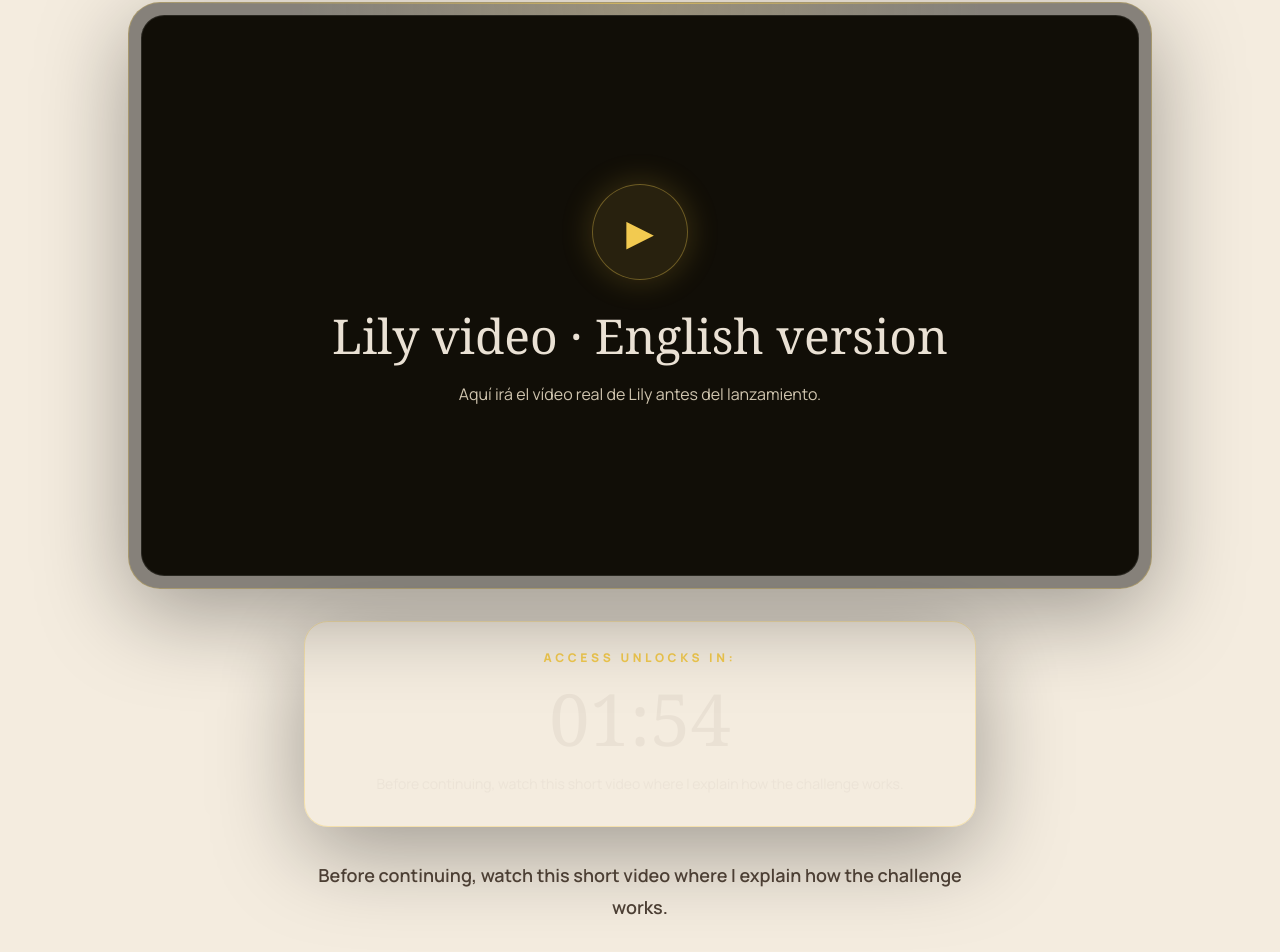
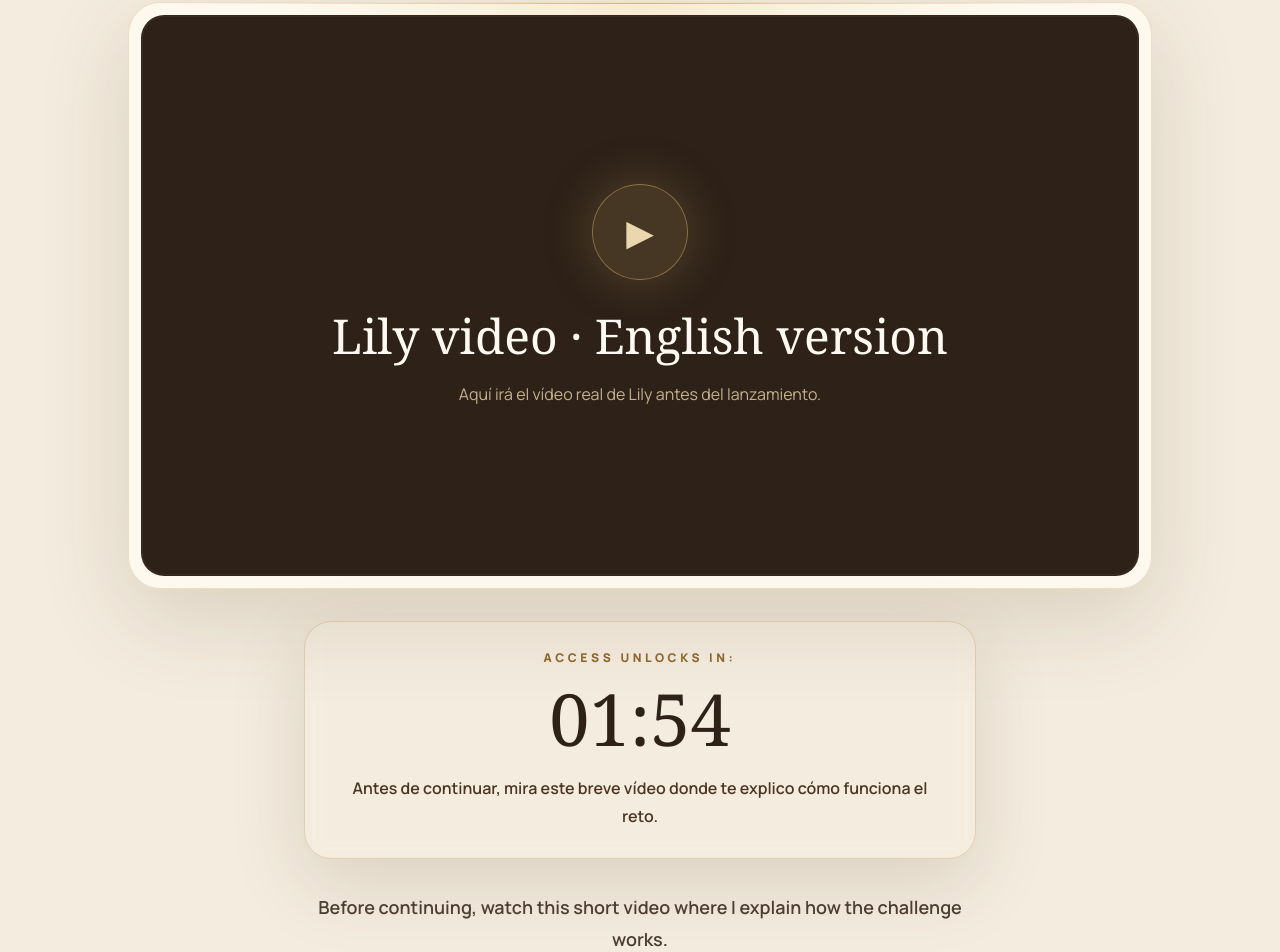
Before and after one commit to albypersonaltrainer-arch/reto-lily-premium, a Next.js app: page /en/money-challenge in a window 1280 px wide. Shown: the part 968-1920 px from the top of the page. Built offline with nearby package versions, Linux system fonts and the light colour scheme; no server answers.

Commit message:
Update VideoGate.tsx

```diff
--- a/components/VideoGate.tsx
+++ b/components/VideoGate.tsx
@@ -110,7 +110,6 @@ function getVideoSource(url: string): VideoSource {
 export function VideoGate({
   url,
   placeholderText,
-  lockedText,
   unlockLabel,
   unlockAfterSeconds,
   onUnlocked
@@ -147,11 +146,11 @@ export function VideoGate({
 
   return (
     <div className="w-full max-w-5xl">
-      <div className="relative overflow-hidden rounded-[2rem] border border-champagne/30 bg-black/45 p-3 shadow-soft">
-        <div className="absolute inset-0 bg-[radial-gradient(circle_at_50%_0%,rgba(244,215,123,0.18),transparent_44%)]" />
-        <div className="absolute inset-x-10 top-0 h-px bg-gradient-to-r from-transparent via-champagne/60 to-transparent" />
+      <div className="relative overflow-hidden rounded-[2rem] border border-[#b78a3d]/25 bg-[#fffaf1]/90 p-3 shadow-[0_28px_90px_rgba(82,55,24,0.16)] backdrop-blur">
+        <div className="absolute inset-0 bg-[radial-gradient(circle_at_50%_0%,rgba(216,182,106,0.22),transparent_48%)]" />
+        <div className="absolute inset-x-10 top-0 h-px bg-gradient-to-r from-transparent via-[#b78a3d]/55 to-transparent" />
 
-        <div className="relative aspect-video overflow-hidden rounded-[1.45rem] border border-white/10 bg-obsidian">
+        <div className="relative aspect-video overflow-hidden rounded-[1.45rem] border border-[#6f3d2e]/15 bg-[#2d2118] shadow-[inset_0_0_0_1px_rgba(255,255,255,0.05)]">
           {videoSource.kind === "embed" ? (
             <iframe
               src={videoSource.url}
@@ -170,15 +169,15 @@ export function VideoGate({
             />
           ) : (
             <div className="flex h-full w-full flex-col items-center justify-center px-8 text-center">
-              <div className="mb-8 flex h-24 w-24 items-center justify-center rounded-full border border-champagne/35 bg-champagne/10 text-4xl text-champagne shadow-glow">
+              <div className="mb-8 flex h-24 w-24 items-center justify-center rounded-full border border-[#d8b66a]/45 bg-[#d8b66a]/15 text-4xl text-[#ead7ae] shadow-[0_0_50px_rgba(216,182,106,0.25)]">
                 ▶
               </div>
 
-              <p className="font-serif text-3xl text-linen md:text-5xl">
+              <p className="font-serif text-3xl text-[#fffaf1] md:text-5xl">
                 {placeholderText}
               </p>
 
-              <p className="mt-5 max-w-xl text-base leading-7 text-muted">
+              <p className="mt-5 max-w-xl text-base leading-7 text-[#ead7ae]/80">
                 Aquí irá el vídeo real de Lily antes del lanzamiento.
               </p>
             </div>
@@ -186,19 +185,19 @@ export function VideoGate({
         </div>
       </div>
 
-      <div className="mx-auto mt-8 max-w-2xl rounded-[1.5rem] border border-champagne/35 bg-gradient-to-br from-champagne/12 via-white/[0.04] to-black/20 px-6 py-7 text-center shadow-soft">
-        <p className="text-xs font-black uppercase tracking-[0.3em] text-champagne">
+      <div className="mx-auto mt-8 max-w-2xl rounded-[1.7rem] border border-[#b78a3d]/30 bg-[#fffaf1]/92 px-6 py-7 text-center shadow-[0_24px_75px_rgba(82,55,24,0.15)] backdrop-blur">
+        <p className="text-xs font-black uppercase tracking-[0.3em] text-[#8a6428]">
           {isUnlocked ? "Acceso desbloqueado" : unlockLabel}
         </p>
 
-        <div className="mt-4 font-serif text-6xl leading-none text-linen md:text-7xl">
+        <div className="mt-4 font-serif text-6xl leading-none text-[#2d2118] md:text-7xl">
           {formatTime(remainingSeconds)}
         </div>
 
-        <p className="mx-auto mt-4 max-w-xl text-sm leading-7 text-linen/80">
+        <p className="mx-auto mt-5 max-w-xl text-base font-semibold leading-7 text-[#4a3524]">
           {isUnlocked
             ? "Ya puedes avanzar y solicitar tu acceso al reto."
-            : lockedText}
+            : "Antes de continuar, mira este breve vídeo donde te explico cómo funciona el reto."}
         </p>
       </div>
     </div>
```
